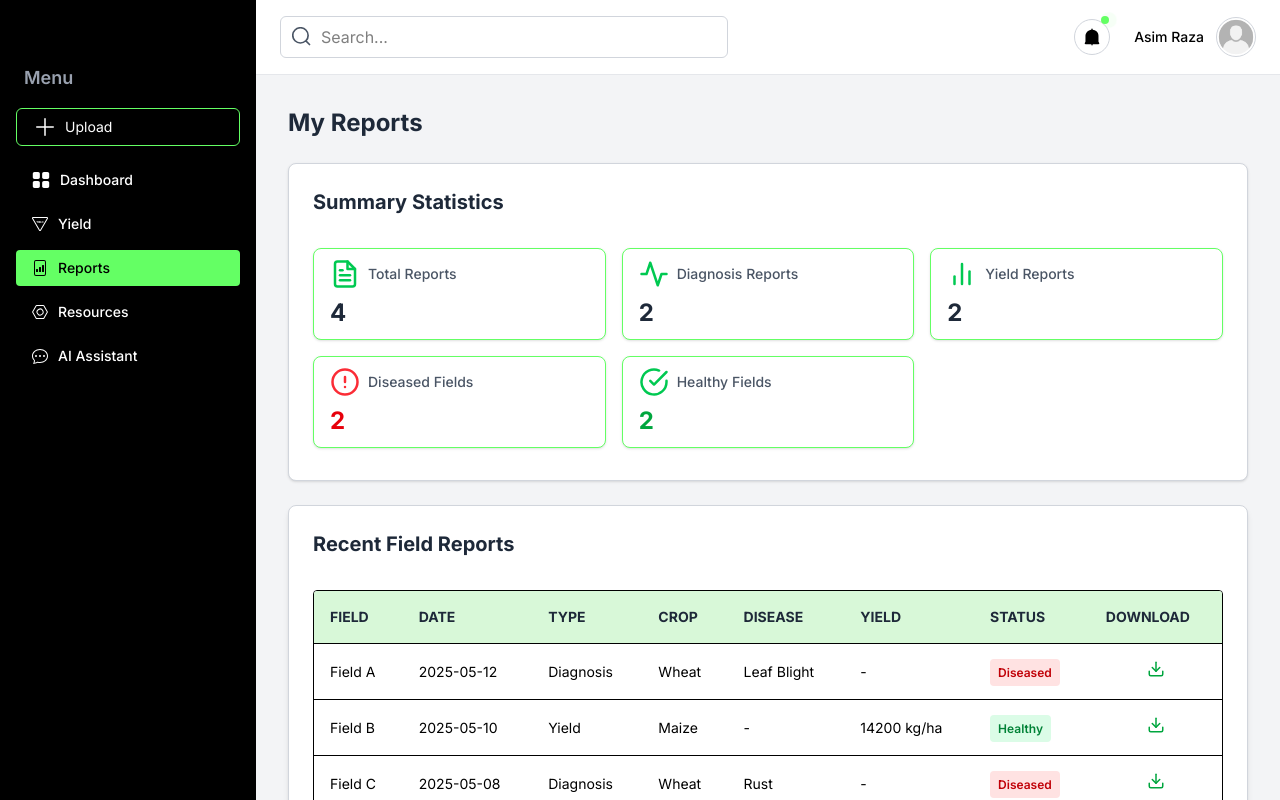
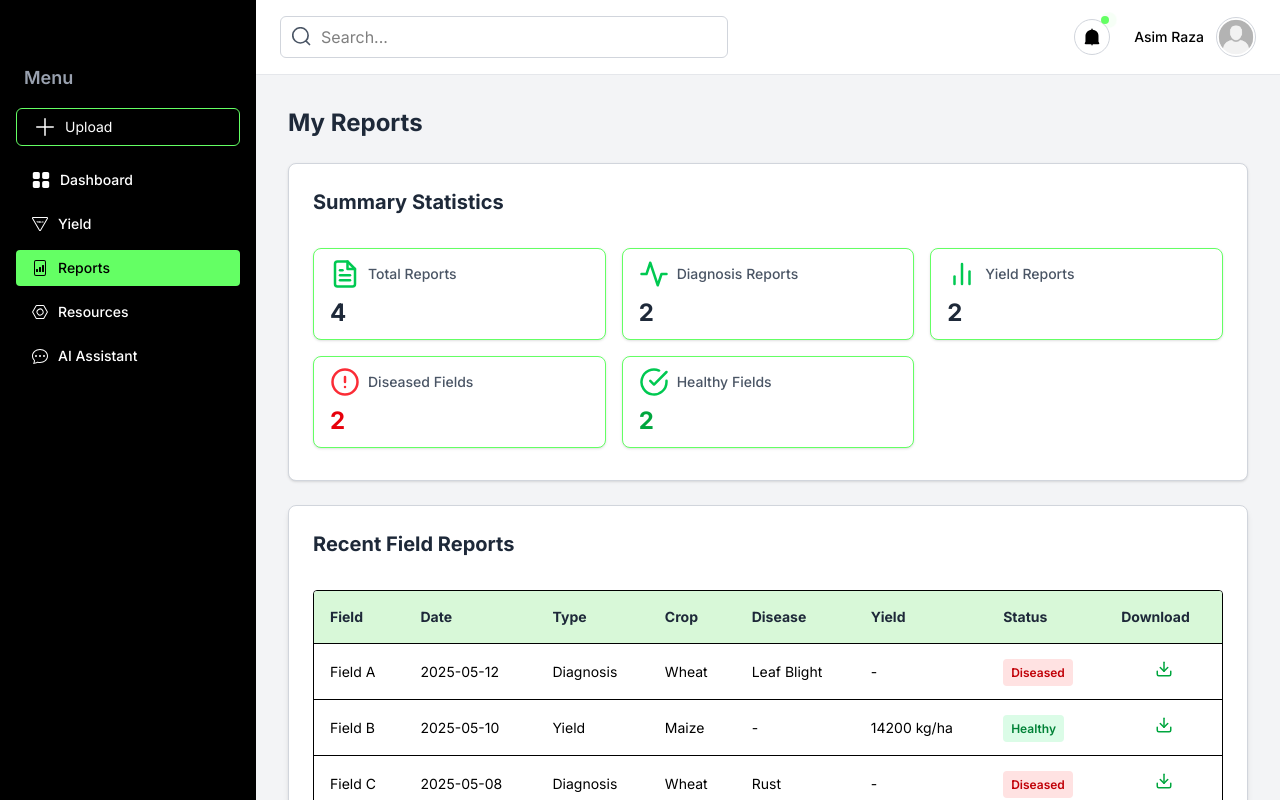
Before and after one commit to ayeshag7/AgriSense-Platform, a Next.js app: page /reports in a window 1280 px wide. Built offline with nearby package versions, Linux system fonts and the light colour scheme.

Commit message:
Removed unnecessary capitalization

```diff
--- a/src/components/Report/ReportsTable.tsx
+++ b/src/components/Report/ReportsTable.tsx
@@ -75,7 +75,7 @@ export default function ReportsTable() {
 
       <div className="overflow-x-auto border rounded">
         <table className="min-w-full text-sm text-left">
-          <thead className="bg-[#d8f8d8] text-gray-800 uppercase">
+          <thead className="bg-[#d8f8d8] text-gray-800">
             <tr>
               <th className="px-4 py-4">Field</th>
               <th className="px-4 py-4">Date</th>
```
